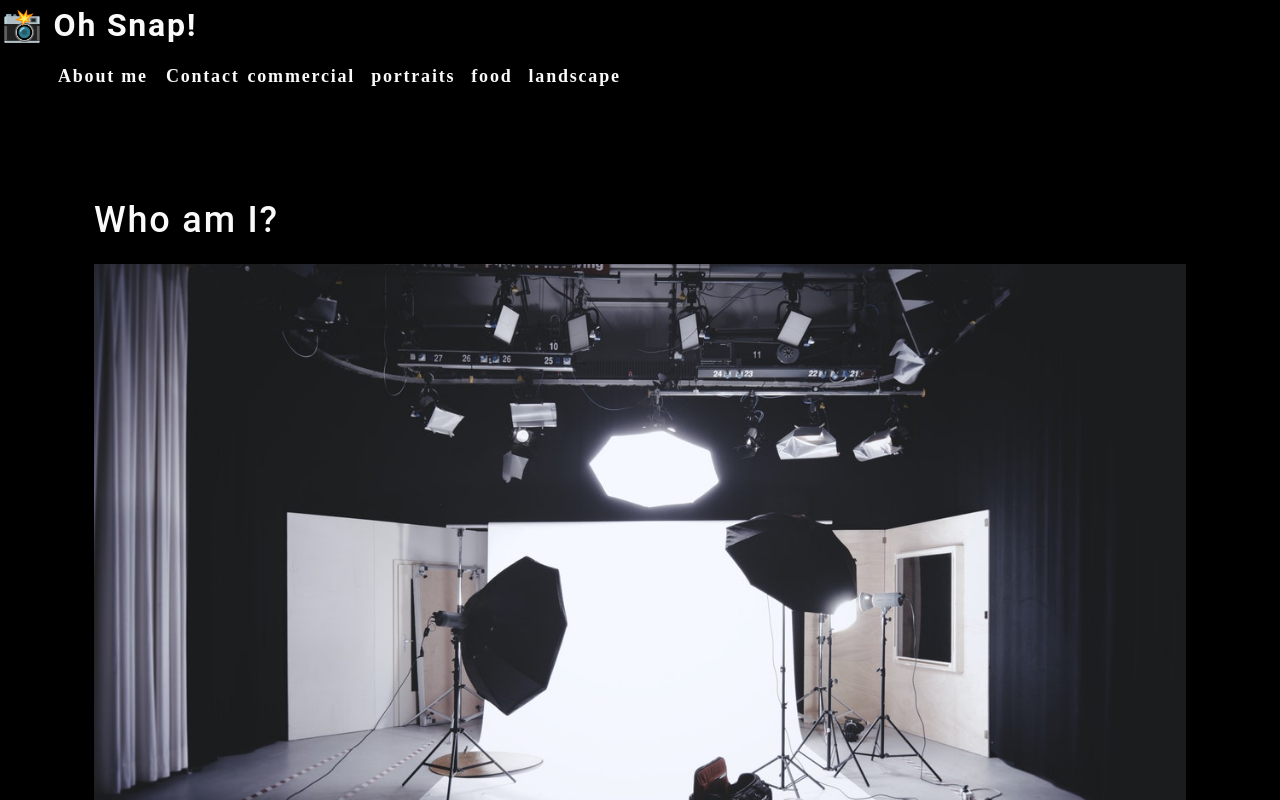
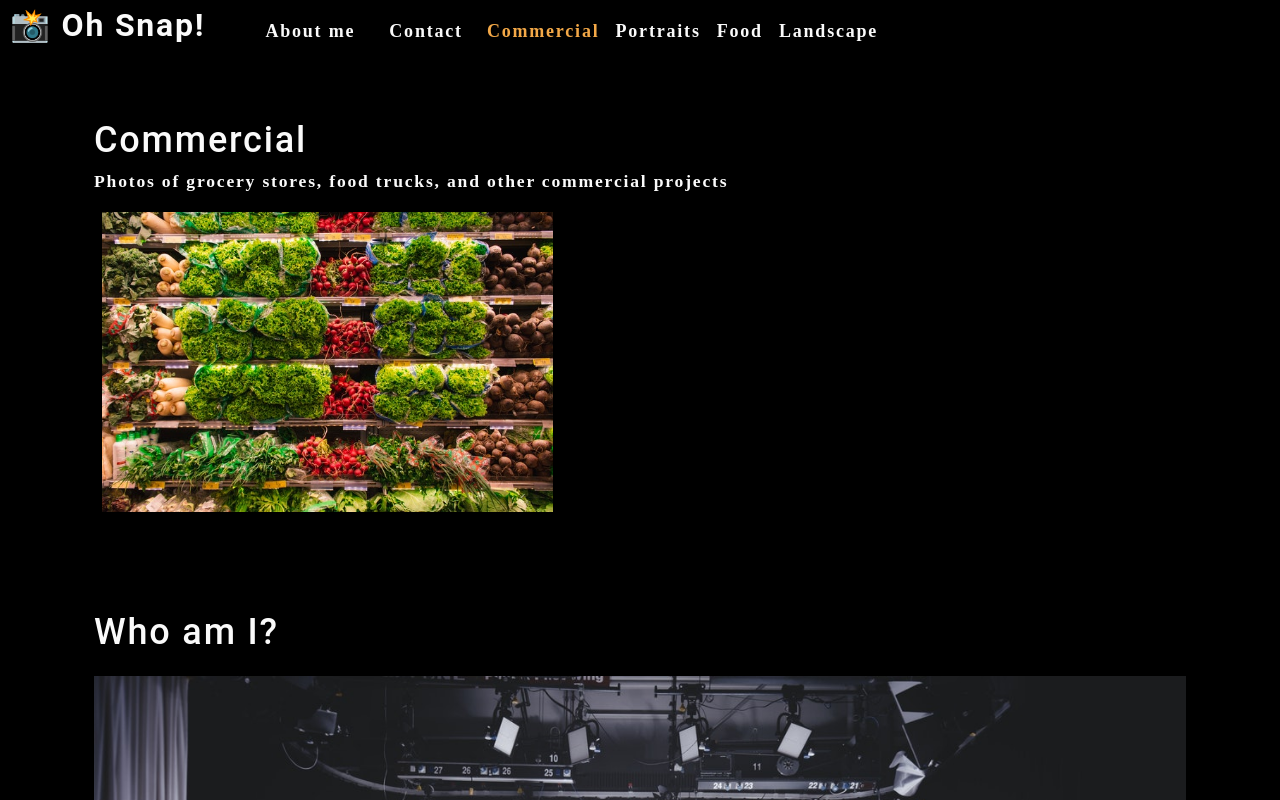
Before and after one commit to Caleeeb/photo-port, a React (Create React App) app: page / in a window 1280 px wide. Shown: the top 800 px of the page. Built offline with nearby package versions, Linux system fonts and the light colour scheme.

Commit message:
categories and nav bar updated, gallery started.

```diff
--- a/src/App.js
+++ b/src/App.js
@@ -1,14 +1,33 @@
-import React from "react";
-import Nav from "./components/Nav";
-import About from "./components/About";
-import "./App.css";
+import React, { useState } from 'react';
+import Nav from './components/Nav';
+import About from './components/About';
+import Gallery from './components/Gallery';
 
 function App() {
+	const [categories] = useState([
+		{
+			name: 'commercial',
+			description: 'Photos of grocery stores, food trucks, and other commercial projects',
+		},
+		{ name: 'portraits', description: 'Portraits of people in my life' },
+		{ name: 'food', description: 'Delicious delicacies' },
+		{ name: 'landscape', description: 'Fields, farmhouses, waterfalls, and the beauty of nature' },
+	]);
+
+	const [currentCategory, setCurrentCategory] = useState(categories[0]);
+
 	return (
 		<div>
-			<Nav></Nav>
+			<Nav
+				categories={categories}
+				setCurrentCategory={setCurrentCategory}
+				currentCategory={currentCategory}
+			></Nav>
 			<main>
-				<About></About>
+				<div>
+					<Gallery></Gallery>
+					<About></About>
+				</div>
 			</main>
 		</div>
 	);
--- /dev/null
+++ b/src/components/Gallery/index.js
@@ -0,0 +1,20 @@
+import React from 'react';
+import { capitalizeFirstLetter } from '../../utils/helpers';
+import photo from "../../assets/small/commercial/0.jpg";
+
+function Gallery() {
+  const currentCategory = {
+    name: "commercial",
+    description: "Photos of grocery stores, food trucks, and other commercial projects",
+  };
+  return (
+    <section>
+      <h1>{capitalizeFirstLetter(currentCategory.name)}</h1>
+      <p>{currentCategory.description}</p>
+      <div>
+        <img src={photo} alt="Commercial Example" className="img-thumbnail mx-1" />
+      </div>
+    </section>
+  );
+}
+export default Gallery;
--- a/src/components/Nav/index.js
+++ b/src/components/Nav/index.js
@@ -1,29 +1,26 @@
-import React from "react";
+import React, { useEffect } from 'react';
+import { capitalizeFirstLetter } from "../../utils/helpers";
 
-const categories = [
-	{
-		name: "commercial",
-		description:
-			"Photos of grocery stores, food trucks, and other commercial projects",
-	},
-	{ name: "portraits", description: "Portriats of people in my life" },
-	{ name: "food", description: "delicious delicacies" },
-	{
-		name: "landscape",
-		description: "Fields, farmhouse, waterfalls, and the beauty of nature",
-	},
-];
+function Nav(props) {
+	const {
+		categories = [],
+		setCurrentCategory,
+		currentCategory,
+	} = props;
 
-function categorySelected(name) {
-	console.log(`${name} clicked`)
-}
+	useEffect(() => {
+		document.title = capitalizeFirstLetter(currentCategory.name);
+	}, [currentCategory]);
 
-function Nav() {
 	return (
-		<header>
+		<header className="flex-row px-1">
 			<h2>
 				<a data-testid="link" href="/">
-					<span role="img" aria-label="camera"> 📸</span> Oh Snap!
+					<span role="img" aria-label="camera">
+						{" "}
+						📸
+					</span> {" "}
+					Oh Snap!
 				</a>
 			</h2>
 			<nav>
@@ -33,16 +30,19 @@
 							About me
 						</a>
 					</li>
-					<li>
+					<li className="mx-2">
 						<span>Contact</span>
 					</li>
 					{categories.map((category) => (
 						<li
-							className="mx-1"
-							key={category.name}
-						>
-							<span onClick={() => categorySelected(category.name)} >
-								{category.name}
+							className={`mx-1 ${currentCategory.name === category.name && 'navActive'
+								}`} key={category.name}>
+							<span
+								onClick={() => {
+									setCurrentCategory(category)
+								}}
+							>
+								{capitalizeFirstLetter(category.name)}
 							</span>
 						</li>
 					))}
```
